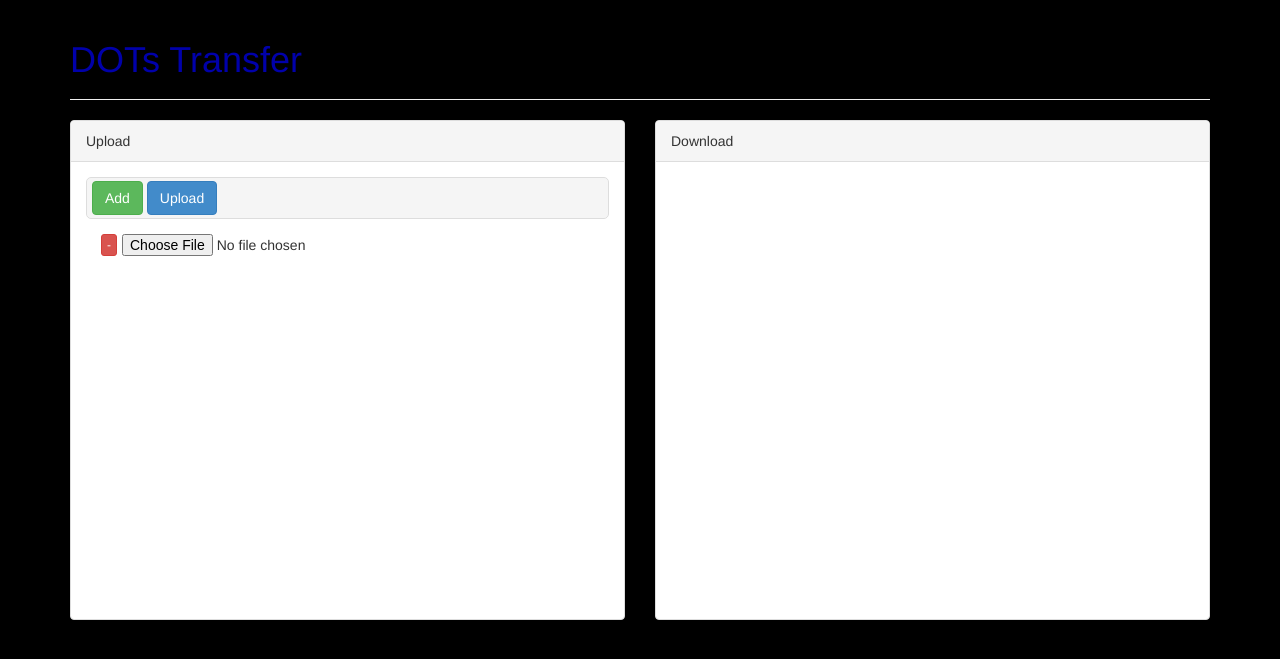
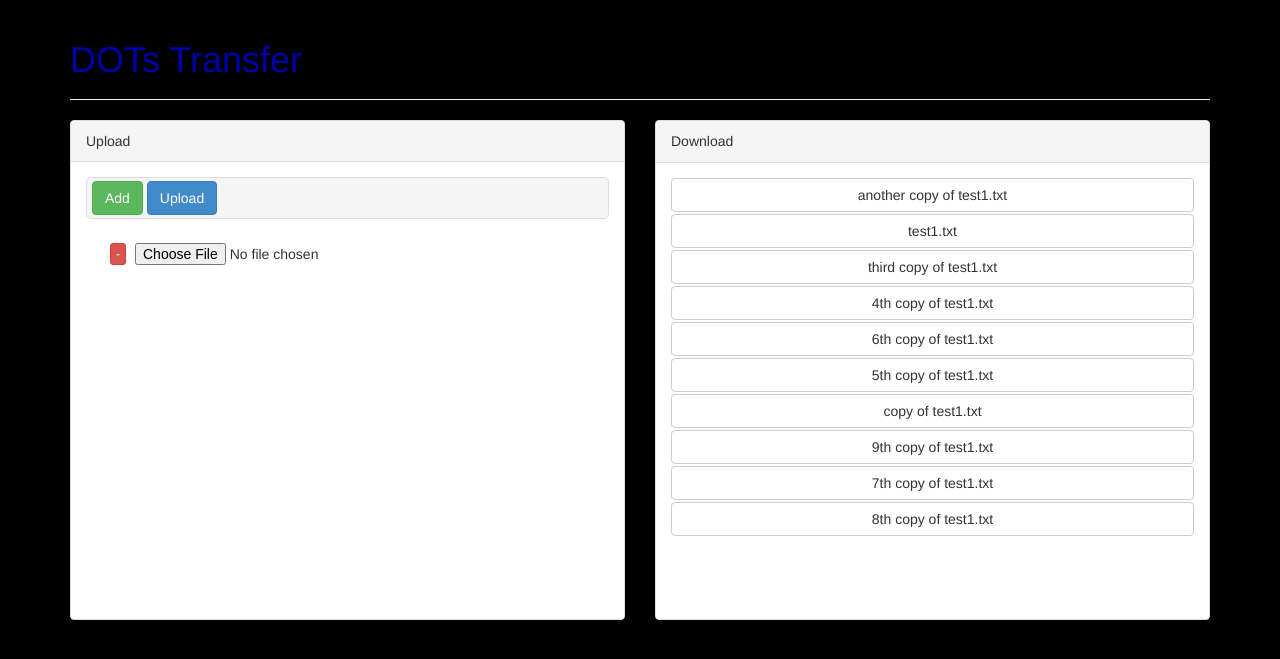
Before and after one commit to scirelli/multifileuploader, a PHP site: page / in a window 1280 px wide. Shown: the top 659 px of the page. Run offline with PHP 8.4, Linux system fonts and the light colour scheme; data that the repository does not hold is empty.

Commit message:
version 1

```diff
--- /dev/null
+++ b/base/steve.cirelli/4th copy of test1.txt
@@ -0,0 +1 @@
+here is some text
--- /dev/null
+++ b/base/steve.cirelli/5th copy of test1.txt
@@ -0,0 +1 @@
+here is some text
--- /dev/null
+++ b/base/steve.cirelli/6th copy of test1.txt
@@ -0,0 +1 @@
+here is some text
--- /dev/null
+++ b/base/steve.cirelli/7th copy of test1.txt
@@ -0,0 +1 @@
+here is some text
--- /dev/null
+++ b/base/steve.cirelli/8th copy of test1.txt
@@ -0,0 +1 @@
+here is some text
--- /dev/null
+++ b/base/steve.cirelli/9th copy of test1.txt
@@ -0,0 +1 @@
+here is some text
--- /dev/null
+++ b/base/steve.cirelli/another copy of test1.txt
@@ -0,0 +1 @@
+here is some text
--- /dev/null
+++ b/base/steve.cirelli/copy of test1.txt
@@ -0,0 +1 @@
+here is some text
--- /dev/null
+++ b/base/steve.cirelli/test1.txt
@@ -0,0 +1 @@
+here is some text
--- /dev/null
+++ b/base/steve.cirelli/third copy of test1.txt
@@ -0,0 +1 @@
+here is some text
--- a/css/main.css
+++ b/css/main.css
@@ -99,6 +99,32 @@ textarea {
 body{
     background-color:black;
 }
+/*
+body{
+    background-image:url("/dotsFileTransfer/img/boss-pink-dots-polka.jpg");
+    background-repeat:repeat-x;
+    background-position:0px 100px;
+}
+body{
+    background-image:url("/dotsFileTransfer/img/happy-polka-white-dots.jpg");
+    background-repeat:repeat;
+}
+body{
+    background-image:url("/dotsFileTransfer/img/images_cropped.jpg");
+    background-repeat:repeat;
+}
+*/
+
+.title-loading-icon{
+    background:url(/dotsFileTransfer/img/loading-icon.gif) no-repeat 0px 0px;
+    width:20px;
+    height:20px;
+    border:none;
+    display:inline-block;
+    vertical-align:middle;
+    visibility:hidden;
+}
+
 .page-header{
     color:#0000AA;
 }
@@ -113,7 +139,7 @@ body{
 }
 .content-list{
     overflow-y:auto;
-    height:400px;
+    height:385px;
 }
 .content-list ul{
     padding:0px;
@@ -121,7 +147,11 @@ body{
     margin:0;
 }
 ul#ul_fileuploads{
-    padding-left:15px;
+    /*padding-left:15px;*/
+}
+
+ul#ul_fileuploads .form-group{
+    margin-bottom:0px;
 }
 
 .menu{
@@ -148,13 +178,15 @@ form div.form-group button, form div.form-group input{
     border:none;
     width:80%;
     height:24px;
-    position:absolute;
+    position:relative;
+    top:9px;
     margin-left:5px;
 }
 
-
-
-
+.download-file{
+    width:100%;
+    margin-bottom:2px;
+}
 
 
 /* ==========================================================================
--- a/index.php
+++ b/index.php
@@ -47,7 +47,7 @@
                 <!-- Column 2 -->
                 <div class="col-md-6 col2">
                     <div class="panel panel-default">
-                        <div class="panel-heading">Download</div>
+                        <div class="panel-heading">Download <div id="download-loading" class="title-loading-icon"></div></div>
                         <div class="panel-body">
                             <div class="content-list">
                                 <ul id="ul_filedownloads" class="">
@@ -59,7 +59,7 @@
             </div>
         </div>
         <span id="download-button-template" class="hidden">
-            <button class="btn btn-default" data-url="{{url}}"></button>
+            <button class="btn btn-default download-file" data-url="{{url}}">{{file_name}}</button>
         </span>
         <span id="file-upload-template" class="hidden">
             <form role="form" method="POST" action="act_uploadFiles.php" enctype="multipart/form-data">
@@ -72,6 +72,7 @@
         <!-- Funkiness for crappy IE -->
         <span id="frame-file-upload-template" class="hidden">
             <div class="div-frame form-group">
+                <div class="title-loading-icon"></div>
                 <button class="btn btn-xs btn-danger remove-frame">-</button>
                 <iframe src="fileuploadform.html" class="frame-file-upload" data-id="{{frame_id}}"></iframe>
             </div>
--- a/js/main.js
+++ b/js/main.js
@@ -8,7 +8,8 @@
         $ListFileUpload         = $('#ul_fileuploads'),
         $ListFileDownload       = $('#ul_filedownloads'),
         $addFileBtn             = $('#add-upload-file'),
-        $uploadFileBtn          = $('#submit-files');
+        $uploadFileBtn          = $('#submit-files'),
+        $downloadLoadingIcn     = $('#download-loading');
 
     function addNewFile(){
         var fileListCont = $('div#listOfFiles');
@@ -77,13 +78,16 @@
 
     function uploadFrameFileBtnClick(e){
         $('.container iframe').each(function(index){
-            var form = this.contentDocument.getElementsByTagName('form')[0],
-                s    = $('<input type="hidden" name="file_id" value="' + $(this).attr('data-id') + '"/>');
+            var form   = this.contentDocument.getElementsByTagName('form')[0],
+                s      = $('<input type="hidden" name="file_id" value="' + $(this).attr('data-id') + '"/>'),
+                $lding = $(this).parent().find('.title-loading-icon');
 
+            $lding.css('visibility','visible');
             form.appendChild(s[0]);
             $(this).load(function(e){
                 console.log(JSON.parse(this.contentDocument.body.innerText));
                 this.contentDocument.body.innerHTML = 'Success!';
+                $lding.css('visibility','hidden');
             });
             form.submit();
         });
@@ -98,12 +102,20 @@
 
     function addFrameFileBtnClick(e){
         var $fileUp = createFrameUploadFile();
-        $ListFileUpload.append( $fileUp );
+        $ListFileUpload.prepend( $fileUp );
+    }
+    function showDownloadLoading( bShow ){
+        if( bShow ){
+            $downloadLoadingIcn.css('visibility','visible');
+        }else{
+                $downloadLoadingIcn.css('visibility','hidden');
+        }
     }
 
     function getDownLoadableFiles(){
         var deferred = Q.defer();
 
+        showDownloadLoading(true);
         $.ajax({
             url:"/dotsFileTransfer/getDownloadableFiles.php",
             dataType:'json',
@@ -117,13 +129,29 @@
 
         return deferred.promise;
     }
-
+    function downloadFile( e ){
+        debugger;
+    }
     $(document).ready(function(){
         $addFileBtn.click(addFrameFileBtnClick);
         $uploadFileBtn.click(uploadFrameFileBtnClick);
         $addFileBtn.click();
         getDownLoadableFiles().then(function(data){
-            debugger;
+            if( data instanceof Array && data.length ){
+                for( var i=0,l=data.length,itm=null,fileName='',btn='',btnTmpl=sDownLoadButtonTemplate,url=''; i<l; i++ ){
+                    itm = data[i];
+                    fileName = itm.split('/');
+                    fileName = fileName[fileName.length-1];
+                    btn = btnTmpl.replace( /{{url}}/g, itm ).replace( /{{file_name}}/g, fileName);
+                    btn = $(btn);
+                    btn.click(downloadFile);
+                    $ListFileDownload.append(btn);
+                }
+            }
+            showDownloadLoading(false);
+        },
+        function( errorThrown ){
+            showDownloadLoading(false);
         });
     });
 }();
```
Also changed, not shown: img/boss-pink-dots-polka.jpg (added), img/dots.png (added), img/happy-polka-white-dots.jpg (added), img/images.jpg (added), img/images_cropped.jpg (added), img/loading-icon.gif (added).
